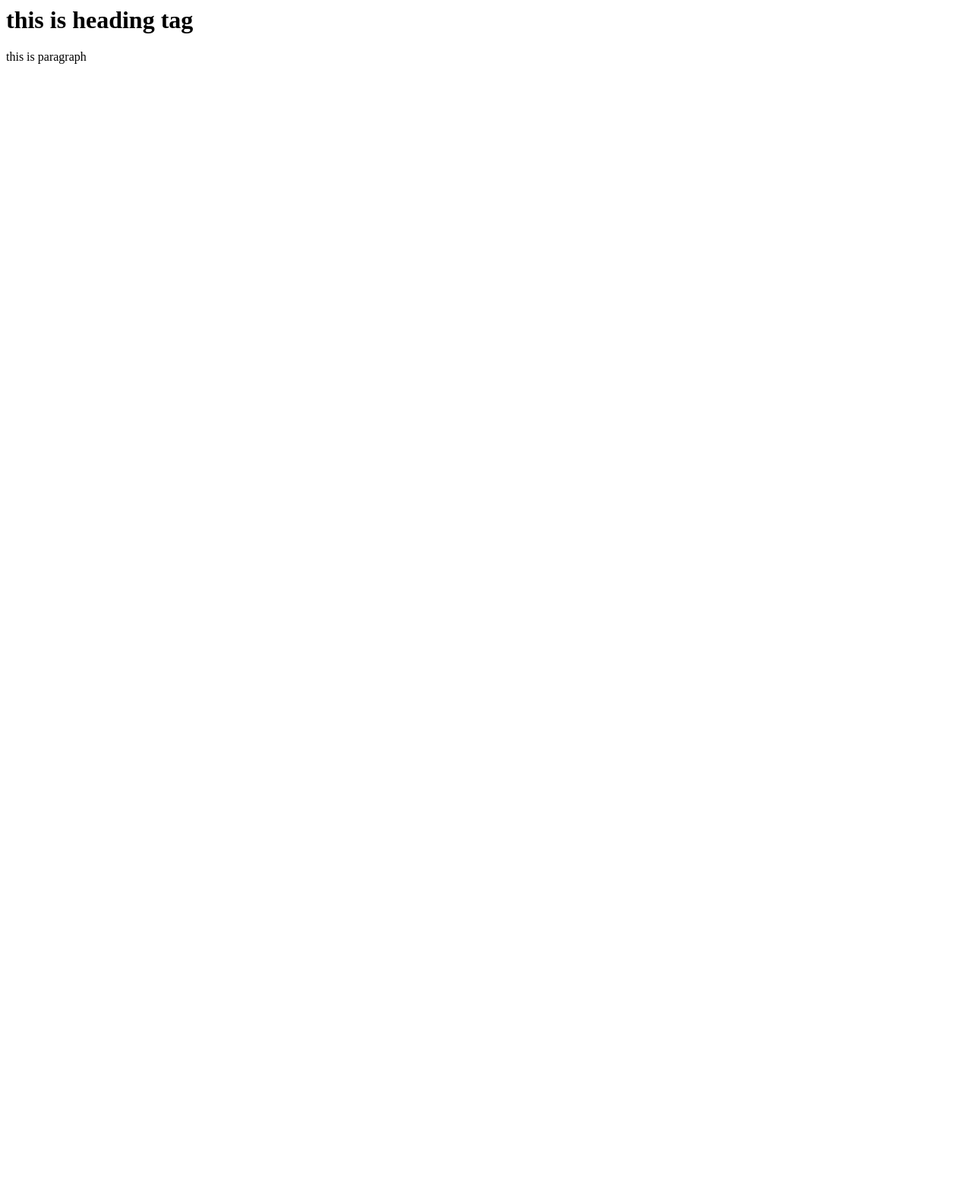
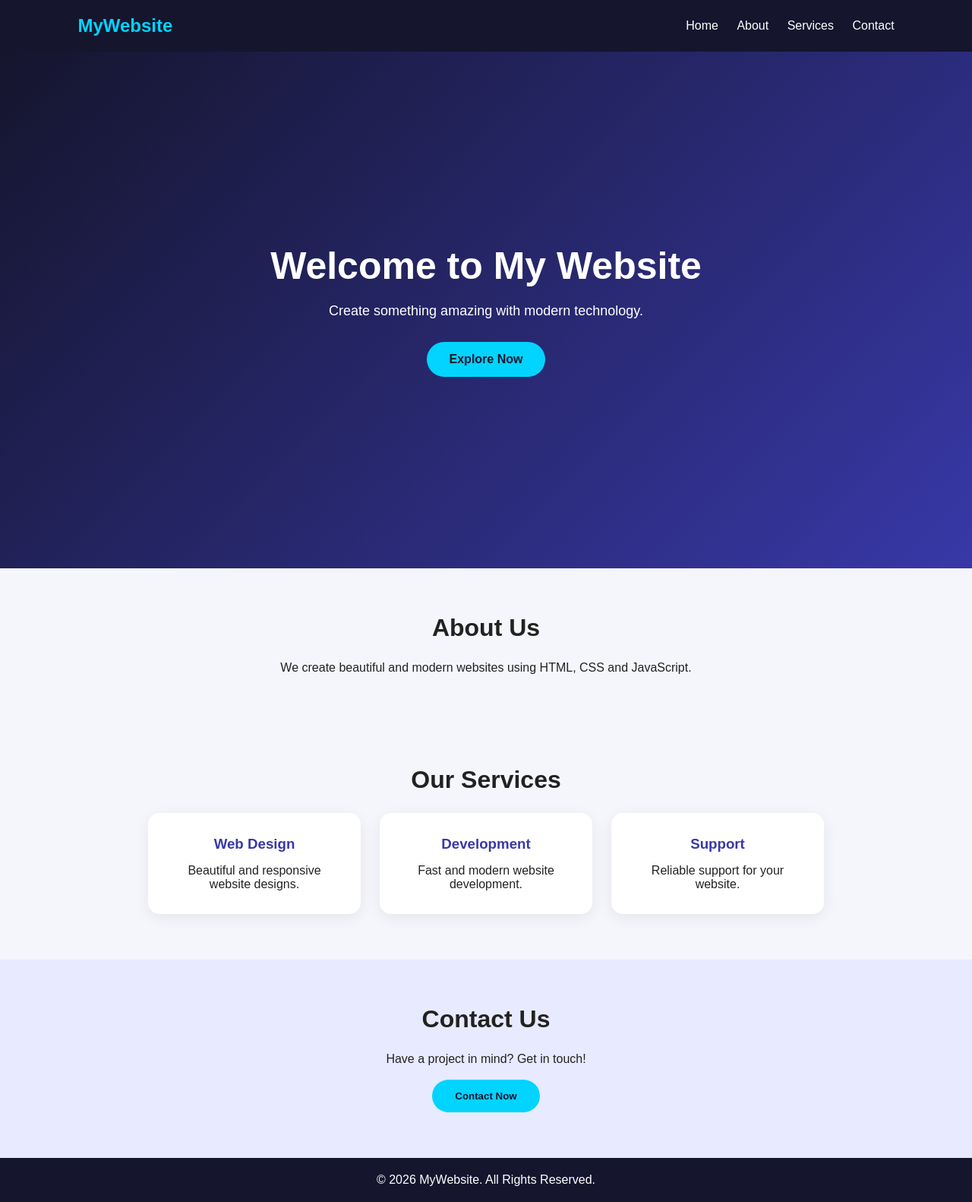
Before and after one commit to LakshyaRaj2009/lucky, a plain HTML site: page index.html in a window 1280 px wide. Shown: the whole page at 76% size. Before the commit the page ends 800 px from the top, so only its background shows below. Drawn offline with Linux system fonts and the light colour scheme.

Commit message:
Revamp index.html for modern design and layout
Updated HTML structure and styles for a modern website layout.

```diff
--- a/index.html
+++ b/index.html
@@ -1,10 +1,203 @@
-<!DOCTYPE>
-<html>
+
+<!DOCTYPE html>
+<html lang="en">
 <head>
-<title> my website </title>
+    <meta charset="UTF-8">
+    <meta name="viewport" content="width=device-width, initial-scale=1.0">
+    <title>My Modern Website</title>
+
+    <style>
+        * {
+            margin: 0;
+            padding: 0;
+            box-sizing: border-box;
+            font-family: Arial, sans-serif;
+        }
+
+        body {
+            background: #f4f6fb;
+            color: #222;
+        }
+
+        header {
+            background: #15152e;
+            color: white;
+            padding: 20px 8%;
+            display: flex;
+            justify-content: space-between;
+            align-items: center;
+        }
+
+        header h2 {
+            color: #00d4ff;
+        }
+
+        nav a {
+            color: white;
+            text-decoration: none;
+            margin-left: 20px;
+        }
+
+        nav a:hover {
+            color: #00d4ff;
+        }
+
+        .hero {
+            min-height: 85vh;
+            display: flex;
+            flex-direction: column;
+            justify-content: center;
+            align-items: center;
+            text-align: center;
+            padding: 30px;
+            background: linear-gradient(135deg, #15152e, #3838a8);
+            color: white;
+        }
+
+        .hero h1 {
+            font-size: 50px;
+            margin-bottom: 20px;
+        }
+
+        .hero p {
+            font-size: 18px;
+            margin-bottom: 30px;
+        }
+
+        .btn {
+            background: #00d4ff;
+            color: #15152e;
+            padding: 14px 30px;
+            border: none;
+            border-radius: 30px;
+            text-decoration: none;
+            font-weight: bold;
+            cursor: pointer;
+        }
+
+        .btn:hover {
+            background: white;
+            transform: scale(1.05);
+        }
+
+        section {
+            padding: 60px 8%;
+            text-align: center;
+        }
+
+        section h2 {
+            font-size: 32px;
+            margin-bottom: 25px;
+        }
+
+        .cards {
+            display: flex;
+            justify-content: center;
+            gap: 25px;
+            flex-wrap: wrap;
+        }
+
+        .card {
+            background: white;
+            padding: 30px;
+            width: 280px;
+            border-radius: 15px;
+            box-shadow: 0 5px 20px #0001;
+        }
+
+        .card h3 {
+            color: #3838a8;
+            margin-bottom: 15px;
+        }
+
+        .contact {
+            background: #e8eaff;
+        }
+
+        footer {
+            background: #15152e;
+            color: white;
+            text-align: center;
+            padding: 20px;
+        }
+
+        @media(max-width: 600px) {
+            header {
+                flex-direction: column;
+                gap: 15px;
+            }
+
+            nav a {
+                margin: 0 7px;
+            }
+
+            .hero h1 {
+                font-size: 35px;
+            }
+        }
+    </style>
 </head>
+
 <body>
-<h1> this is heading tag </h1>
-<p> this is paragraph </p>
+
+    <header>
+        <h2>MyWebsite</h2>
+        <nav>
+            <a href="#home">Home</a>
+            <a href="#about">About</a>
+            <a href="#services">Services</a>
+            <a href="#contact">Contact</a>
+        </nav>
+    </header>
+
+    <div class="hero" id="home">
+        <h1>Welcome to My Website</h1>
+        <p>Create something amazing with modern technology.</p>
+        <a href="#about" class="btn">Explore Now</a>
+    </div>
+
+    <section id="about">
+        <h2>About Us</h2>
+        <p>We create beautiful and modern websites using HTML, CSS and JavaScript.</p>
+    </section>
+
+    <section id="services">
+        <h2>Our Services</h2>
+
+        <div class="cards">
+            <div class="card">
+                <h3>Web Design</h3>
+                <p>Beautiful and responsive website designs.</p>
+            </div>
+
+            <div class="card">
+                <h3>Development</h3>
+                <p>Fast and modern website development.</p>
+            </div>
+
+            <div class="card">
+                <h3>Support</h3>
+                <p>Reliable support for your website.</p>
+            </div>
+        </div>
+    </section>
+
+    <section class="contact" id="contact">
+        <h2>Contact Us</h2>
+        <p>Have a project in mind? Get in touch!</p>
+        <br>
+        <button class="btn" onclick="contactUs()">Contact Now</button>
+    </section>
+
+    <footer>
+        <p>© 2026 MyWebsite. All Rights Reserved.</p>
+    </footer>
+
+    <script>
+        function contactUs() {
+            alert("Thank you for visiting our website!");
+        }
+    </script>
+
 </body>
 </html>
```
